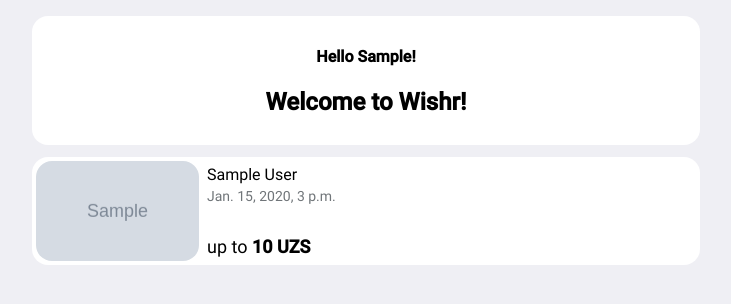
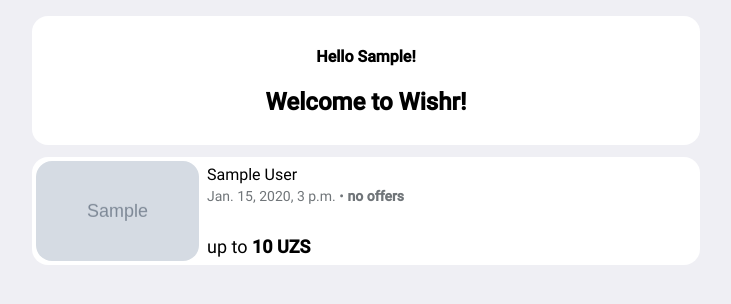
Before and after one commit to sSimuSs/birgo, a Django app: template templates/tg-mini-app/home.html in a window 1280 px wide. Shown: the top 304 px of the page, without its empty margins (274-1005 px from the left). Run offline with Django 5.2, Linux system fonts and the light colour scheme; tables that the repository leaves empty hold one stand-in row (values such as "Sample post"); the template is opened without the code that fills it: values that come from a table or form of the project are taken from there, most other values are stand-ins (such as "Sample title", 1, 10 or a date in 2020); grey boxes marked "Sample" are stand-in pictures; some libraries are stand-ins or nearby versions.

Commit message:
lot offers count next to created_at

```diff
--- a/lots/models.py
+++ b/lots/models.py
@@ -45,6 +45,9 @@ class UserLot(models.Model):
             image_url = f"{main_gallery_image.image.url}"
         return image_url
 
+    def offers_count(self) -> int:
+        """ Method for getting number of offers for current lot """
+        return 0
 
 class UserLotGallery(models.Model):
     """ Lots' Gallery model """
--- a/templates/tg-mini-app/home.html
+++ b/templates/tg-mini-app/home.html
@@ -15,7 +15,18 @@
             </div>
             <div class="ms_8px text_left position_relative" style="width: 75%">
                 <div class="mt_4px two_line_ellipse">{{ lot.title }}</div>
-                <div class="muted_color fs_14px mt_4px">{{ lot.created_at }}</div>
+                <div class="fs_14px mt_4px">
+                    <span class="muted_color">{{ lot.created_at }} •</span>
+                    {% if lot.offers_count > 0 %}
+                    <span class="purple_color fw_600">
+                        {% blocktrans count lot.offers_count as counter %}{{ counter }} offer{% plural %}{{ counter }} offers{% endblocktrans %}
+                    </span>
+                    {% else %}
+                    <span class="muted_color fw_600">
+                        {% trans "no offers" %}
+                    </span>
+                    {% endif %}
+                </div>
                 <div class="fs_18px position_absolute" style="bottom: 4px">
                     {% if lot.max_price %}
                     {% blocktranslate with max_price=lot.max_price|floatformat|intcomma %}up to <span class="fw_600">{{ max_price }} UZS</span>{% endblocktranslate %}
--- a/wishr/static/app/css/telegram.css
+++ b/wishr/static/app/css/telegram.css
@@ -763,6 +763,10 @@ input[type="radio"]:disabled+label {
     background-color: green!important;
 }
 
+.bg_lime {
+    background-color: #84CC16!important;
+}
+
 .bg_theme_main {
     background-color: var(--tg-theme-button_color, red);
 }
@@ -1067,6 +1071,14 @@ input[type="radio"]:disabled+label {
     color: #FFF!important;
 }
 
+.lime_color {
+    color: #84CC16 !important;
+}
+
+.purple_color {
+    color: #7C3AED !important;
+}
+
 .danger_border {
     border:1px solid var(--tg-theme-destructive-text-color, #e53935);
     border-radius: 12px;
```
Also changed, not shown: wishr/locale/ru/LC_MESSAGES/django.po, wishr/locale/uz/LC_MESSAGES/django.po, 2 other files.
